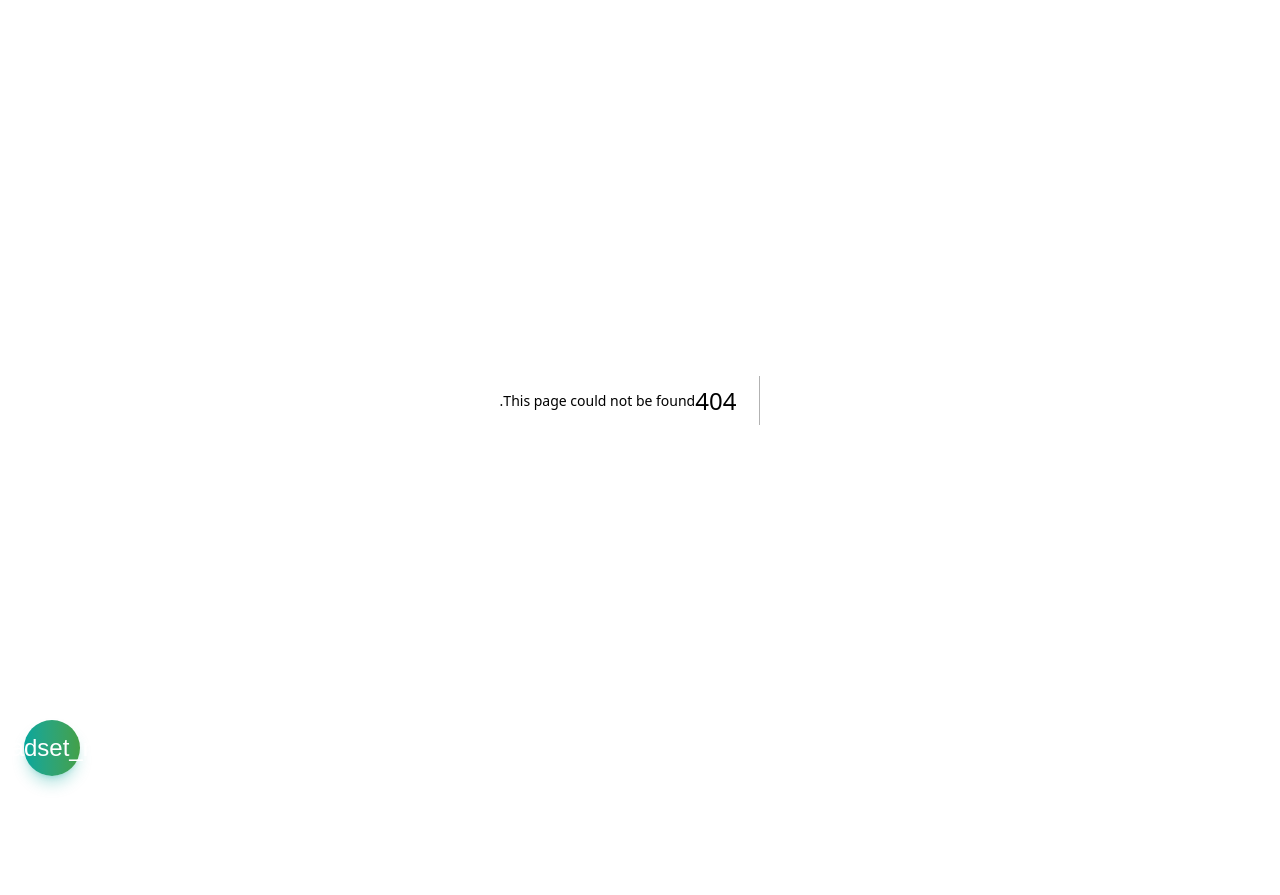
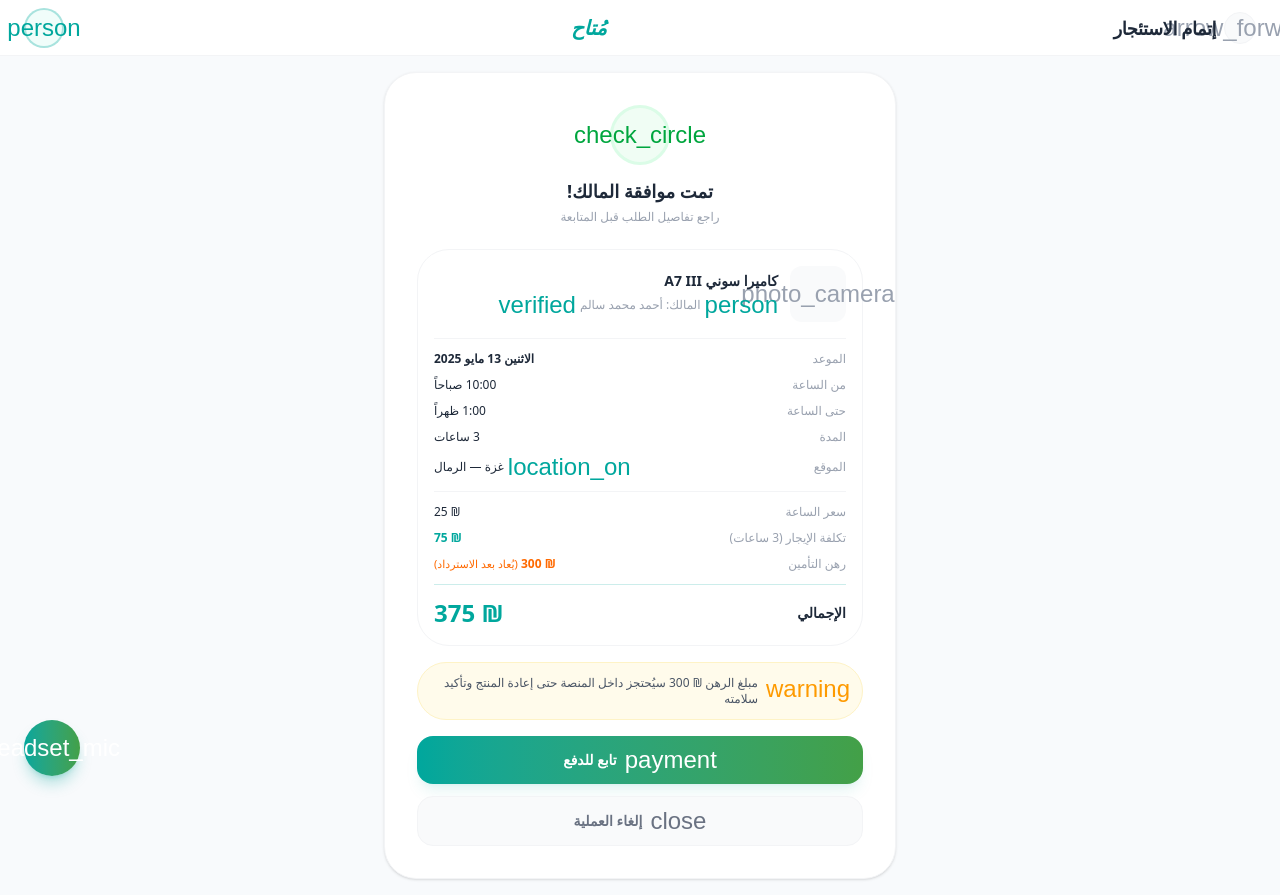
Before and after one commit to NawrasWadi/mutaah, a Next.js app: page /checkout/1 in a window 1280 px wide. Before the commit this address had no page. Before the commit the page ends 800 px from the top, so only its background shows below. Built offline with nearby package versions, Linux system fonts and the light colour scheme; a web font is replaced by a local one.

Commit message:
feat: build rental checkout page

```diff
--- /dev/null
+++ b/app/(main)/checkout/[id]/page.tsx
@@ -0,0 +1,140 @@
+"use client";
+import Link from "next/link";
+import UserDropdown from "@/components/UserDropdown";
+import { useParams } from "next/navigation";
+
+export default function CheckoutPage() {
+    const params = useParams();
+  const productId = params.id;
+  return (
+    <div className="min-h-screen flex flex-col bg-bg-page">
+
+      <header className="h-14 flex items-center justify-between px-6 border-b border-gray-100 bg-white sticky top-0 z-50">
+        <div className="flex items-center gap-2">
+          <Link href="/dashboard" className="w-8 h-8 rounded-full bg-gray-50 flex items-center justify-center text-gray-400 hover:text-primary transition-all border border-gray-100">
+            <span className="material-symbols-rounded text-lg">arrow_forward</span>
+          </Link>
+          <div className="text-lg font-black text-gray-800 tracking-tight">إتمام الاستئجار</div>
+        </div>
+        <div className="text-xl font-black text-primary italic select-none">مُتاح</div>
+        <UserDropdown align="left" />
+      </header>
+
+      <main className="grow flex items-center justify-center p-4">
+        <div className="bg-white w-full max-w-lg rounded-card p-6 md:p-8 shadow-sm border border-gray-100">
+
+          {/* أيقونة النجاح + العنوان */}
+          <div className="text-center mb-6">
+            <div className="w-15 h-15 rounded-full bg-green-50 border-[3px] border-green-100 inline-flex items-center justify-center mb-3">
+              <span className="material-symbols-rounded text-3xl text-green-600">check_circle</span>
+            </div>
+            <h1 className="text-lg font-black text-gray-800 mb-1">تمت موافقة المالك!</h1>
+            <p className="text-xs text-gray-400">راجع تفاصيل الطلب قبل المتابعة</p>
+          </div>
+
+          {/* بطاقة ملخص الطلب */}
+          <div className="border border-gray-100 rounded-card p-4 mb-4">
+
+            {/* معلومات المنتج والمالك */}
+            <div className="flex items-center gap-3 mb-4">
+              <div className="w-14 h-14 bg-gray-50 rounded-xl flex items-center justify-center shrink-0">
+                <span className="material-symbols-rounded text-2xl text-gray-400">photo_camera</span>
+              </div>
+              <div>
+                <h3 className="text-sm font-bold text-gray-800">كاميرا سوني A7 III</h3>
+                <p className="text-xs text-gray-400 flex items-center gap-1 mt-0.5">
+                  <span className="material-symbols-rounded text-primary text-sm">person</span>
+                  المالك: أحمد محمد سالم
+                  <span className="material-symbols-rounded text-primary text-sm">verified</span>
+                </p>
+              </div>
+            </div>
+
+            <div className="h-px bg-gray-100 mb-3"></div>
+
+            {/* تفاصيل الموعد */}
+            <div className="space-y-2.5">
+              <div className="flex items-center justify-between text-xs">
+                <span className="text-gray-400">الموعد</span>
+                <span className="font-bold text-gray-800">الاثنين 13 مايو 2025</span>
+              </div>
+              <div className="flex items-center justify-between text-xs">
+                <span className="text-gray-400">من الساعة</span>
+                <span className="text-gray-800">10:00 صباحاً</span>
+              </div>
+              <div className="flex items-center justify-between text-xs">
+                <span className="text-gray-400">حتى الساعة</span>
+                <span className="text-gray-800">1:00 ظهراً</span>
+              </div>
+              <div className="flex items-center justify-between text-xs">
+                <span className="text-gray-400">المدة</span>
+                <span className="text-gray-800">3 ساعات</span>
+              </div>
+              <div className="flex items-center justify-between text-xs">
+                <span className="text-gray-400">الموقع</span>
+                <span className="text-gray-800 flex items-center gap-1">
+                  <span className="material-symbols-rounded text-primary text-sm">location_on</span>
+                  غزة — الرمال
+                </span>
+              </div>
+            </div>
+
+            <div className="h-px bg-gray-100 my-3"></div>
+
+            {/* التكلفة */}
+            <div className="space-y-2.5">
+              <div className="flex items-center justify-between text-xs">
+                <span className="text-gray-400">سعر الساعة</span>
+                <span className="text-gray-800">₪ 25</span>
+              </div>
+              <div className="flex items-center justify-between text-xs">
+                <span className="text-gray-400">تكلفة الإيجار (3 ساعات)</span>
+                <span className="font-bold text-primary">₪ 75</span>
+              </div>
+              <div className="flex items-center justify-between text-xs">
+                <span className="text-gray-400">رهن التأمين</span>
+                <span className="font-bold text-orange-500">
+                  ₪ 300 <span className="font-normal text-[11px]">(يُعاد بعد الاسترداد)</span>
+                </span>
+              </div>
+            </div>
+
+            <div className="h-px bg-primary/20 my-3"></div>
+
+            {/* الإجمالي */}
+            <div className="flex items-center justify-between">
+              <span className="text-sm font-bold text-gray-800">الإجمالي</span>
+              <span className="text-2xl font-black text-primary">₪ 375</span>
+            </div>
+          </div>
+
+          {/* تنبيه الرهن */}
+          <div className="bg-amber-50 border border-amber-100 rounded-card p-3 mb-4 flex items-start gap-2">
+            <span className="material-symbols-rounded text-amber-500 text-base shrink-0 mt-0.5">warning</span>
+            <p className="text-xs text-gray-600">مبلغ الرهن ₪ 300 سيُحتجز داخل المنصة حتى إعادة المنتج وتأكيد سلامته</p>
+          </div>
+
+          {/* الأزرار */}
+          <div className="flex flex-col gap-3">
+            <Link
+  href={`/checkout/${productId}/payment`}
+  className="w-full py-3 rounded-btn bg-linear-to-r from-primary to-green-harvest text-white font-bold text-sm shadow-lg shadow-primary/10 hover:brightness-105 active:scale-[0.98] transition-all flex items-center justify-center gap-2"
+>
+  <span className="material-symbols-rounded text-lg">payment</span>
+  تابع للدفع
+</Link>
+
+            <button
+              type="button"
+              className="w-full py-3 rounded-btn bg-gray-50 border border-gray-100 text-gray-500 font-bold text-sm hover:bg-gray-100 hover:text-gray-700 transition-all flex items-center justify-center gap-2"
+            >
+              <span className="material-symbols-rounded text-lg">close</span>
+              إلغاء العملية
+            </button>
+          </div>
+
+        </div>
+      </main>
+    </div>
+  );
+}
```
